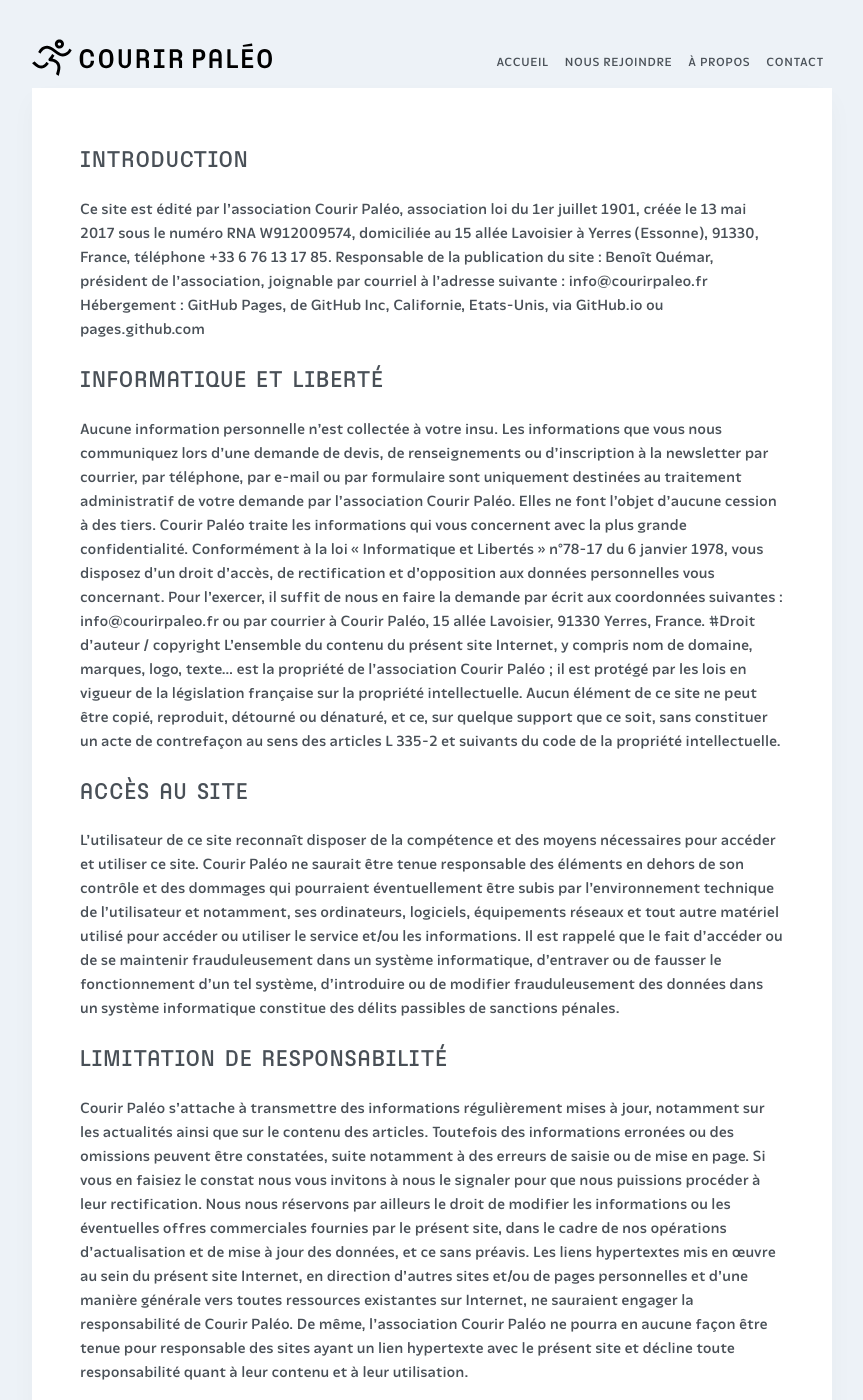
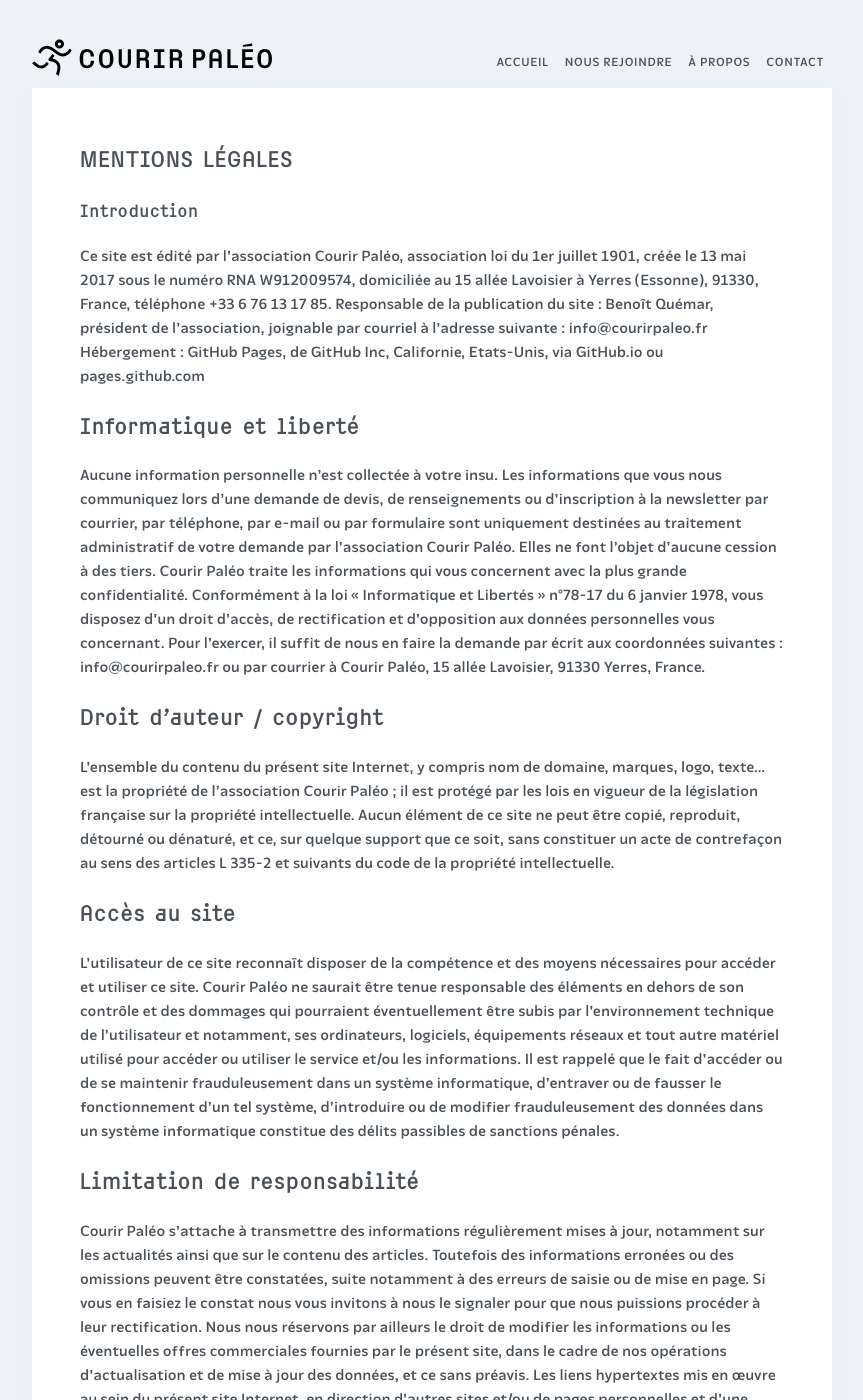
Before and after one commit to courirpaleo/courirpaleo.github.io, a Jekyll site: the page built from _pages/mentions.md, in a window 1280 px wide and 1400 px high. Shown: the whole window, without its empty margins (208-1071 px from the left). Built offline with Jekyll 4.4.1, drawn with Linux system fonts in a browser that asks for light colours; some web fonts are replaced.

Commit message:
Update mentions.md

```diff
--- a/_pages/mentions.md
+++ b/_pages/mentions.md
@@ -1,21 +1,22 @@
 ---
 title: Mentions légales
 ---
-# Introduction
+# Mentions légales
+### Introduction
 Ce site est édité par l’association Courir Paléo, association loi du 1er juillet 1901, créée le 13 mai 2017 sous le numéro RNA W912009574, domiciliée au 15 allée Lavoisier à Yerres (Essonne), 91330, France, téléphone +33 6 76 13 17 85.
 Responsable de la publication du site : Benoît Quémar, président de l’association, joignable par courriel à l'adresse suivante : info@courirpaleo.fr
 Hébergement : GitHub Pages, de GitHub Inc, Californie, Etats-Unis, via GitHub.io ou pages.github.com
-# Informatique et liberté
+## Informatique et liberté
 Aucune information personnelle n'est collectée à votre insu. Les informations que vous nous communiquez lors d’une demande de devis, de renseignements ou d’inscription à la newsletter par courrier, par téléphone, par e-mail ou par formulaire sont uniquement destinées au traitement administratif de votre demande par l’association Courir Paléo.
 Elles ne font l'objet d'aucune cession à des tiers. Courir Paléo traite les informations qui vous concernent avec la plus grande confidentialité.
 Conformément à la loi « Informatique et Libertés » n°78-17 du 6 janvier 1978, vous disposez d'un droit d'accès, de rectification et d'opposition aux données personnelles vous concernant. Pour l'exercer, il suffit de nous en faire la demande par écrit aux coordonnées suivantes : info@courirpaleo.fr ou par courrier à Courir Paléo, 15 allée Lavoisier, 91330 Yerres, France.
-#Droit d'auteur / copyright
+## Droit d'auteur / copyright
 L'ensemble du contenu du présent site Internet, y compris nom de domaine, marques, logo, texte… est la propriété de l’association Courir Paléo ; il est protégé par les lois en vigueur de la législation française sur la propriété intellectuelle.
 Aucun élément de ce site ne peut être copié, reproduit, détourné ou dénaturé, et ce, sur quelque support que ce soit, sans constituer un acte de contrefaçon au sens des articles L 335-2 et suivants du code de la propriété intellectuelle.
-# Accès au site
+## Accès au site
 L'utilisateur de ce site reconnaît disposer de la compétence et des moyens nécessaires pour accéder et utiliser ce site. Courir Paléo ne saurait être tenue responsable des éléments en dehors de son contrôle et des dommages qui pourraient éventuellement être subis par l'environnement technique de l'utilisateur et notamment, ses ordinateurs, logiciels, équipements réseaux et tout autre matériel utilisé pour accéder ou utiliser le service et/ou les informations.
 Il est rappelé que le fait d'accéder ou de se maintenir frauduleusement dans un système informatique, d'entraver ou de fausser le fonctionnement d'un tel système, d'introduire ou de modifier frauduleusement des données dans un système informatique constitue des délits passibles de sanctions pénales.
-# Limitation de responsabilité
+## Limitation de responsabilité
 Courir Paléo s'attache à transmettre des informations régulièrement mises à jour, notamment sur les actualités ainsi que sur le contenu des articles. Toutefois des informations erronées ou des omissions peuvent être constatées, suite notamment à des erreurs de saisie ou de mise en page. Si vous en faisiez le constat nous vous invitons à nous le signaler pour que nous puissions procéder à leur rectification.
 Nous nous réservons par ailleurs le droit de modifier les informations ou les éventuelles offres commerciales fournies par le présent site, dans le cadre de nos opérations d'actualisation et de mise à jour des données, et ce sans préavis.
 Les liens hypertextes mis en œuvre au sein du présent site Internet, en direction d'autres sites et/ou de pages personnelles et d'une manière générale vers toutes ressources existantes sur Internet, ne sauraient engager la responsabilité de Courir Paléo.
```
